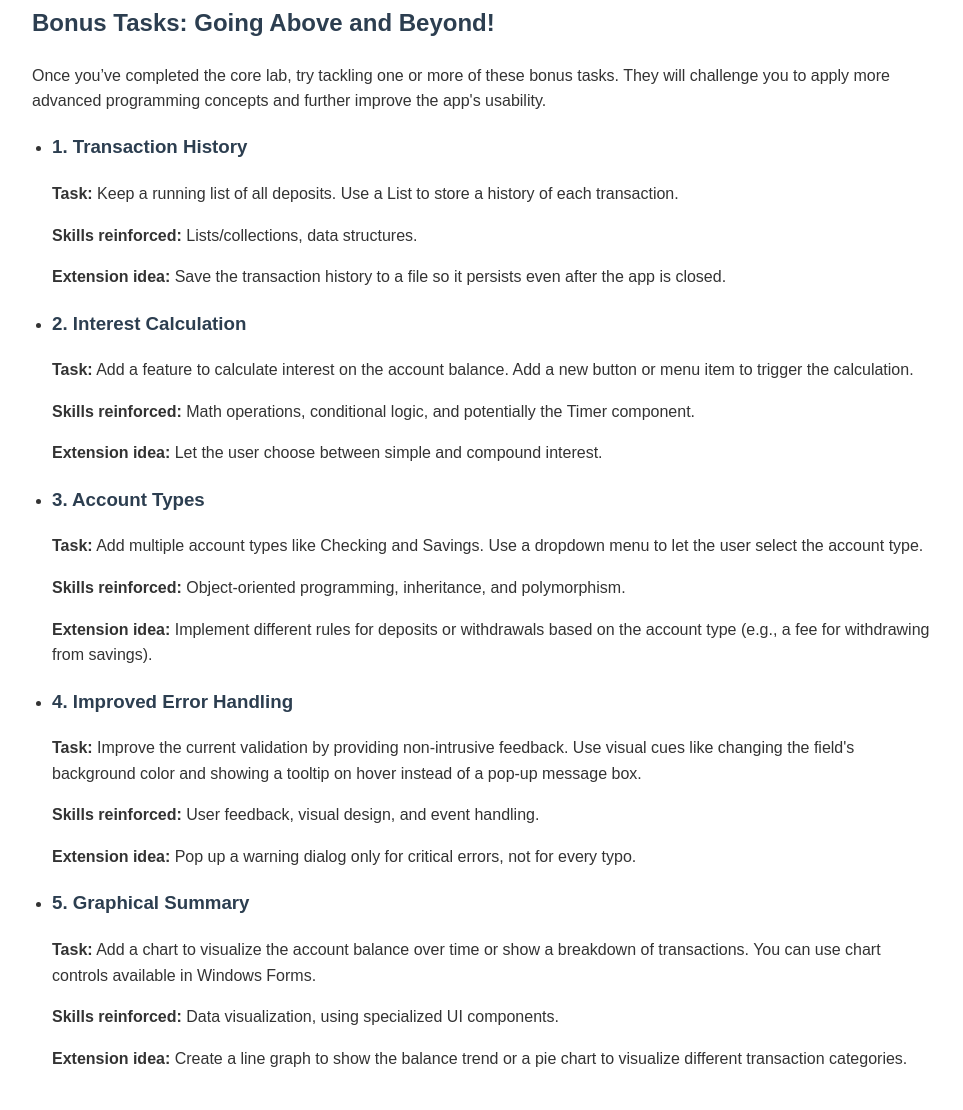
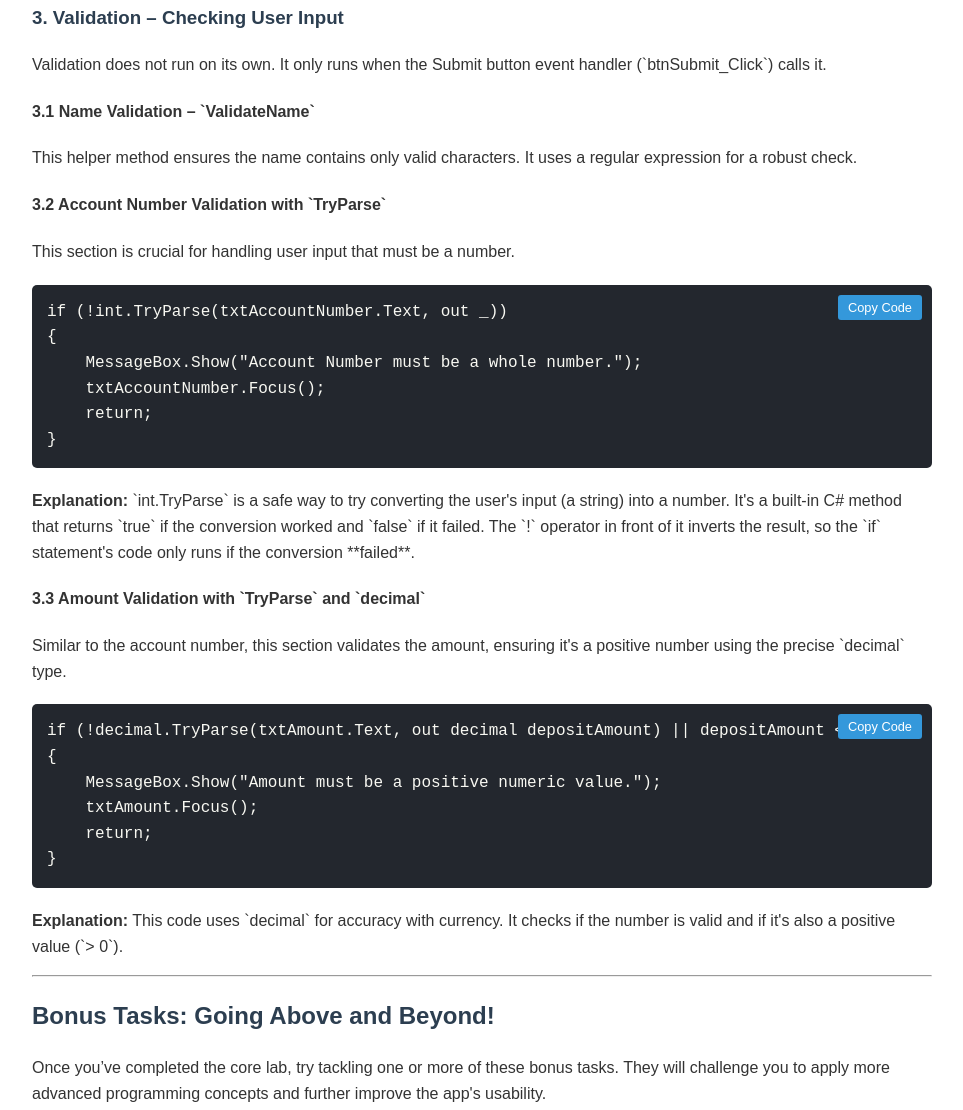
Before and after one commit to professoryounger/banktellerapp, a plain HTML site: page index.html in a window 1280 px wide. Shown: the part 3140-4250 px from the top of the page, without its empty margins (158-1121 px from the left). Drawn offline with Linux system fonts and the light colour scheme.

Commit message:
Update index.html

```diff
--- a/index.html
+++ b/index.html
@@ -187,6 +187,41 @@ private void ClearForm()
 
     <hr>
 
+    <h3 id="validation">3. Validation – Checking User Input</h3>
+    <p>Validation does not run on its own. It only runs when the Submit button event handler (`btnSubmit_Click`) calls it.</p>
+
+    <h4>3.1 Name Validation – `ValidateName`</h4>
+    <p>This helper method ensures the name contains only valid characters. It uses a regular expression for a robust check.</p>
+
+    <h4>3.2 Account Number Validation with `TryParse`</h4>
+    <p>This section is crucial for handling user input that must be a number.</p>
+    <div class="code-container">
+        <button class="copy-btn">Copy Code</button>
+        <pre><code class="language-csharp">if (!int.TryParse(txtAccountNumber.Text, out _))
+{
+    MessageBox.Show("Account Number must be a whole number.");
+    txtAccountNumber.Focus();
+    return;
+}</code></pre>
+    </div>
+    <p><strong>Explanation:</strong> `int.TryParse` is a safe way to try converting the user's input (a string) into a number. It's a built-in C# method that returns `true` if the conversion worked and `false` if it failed. The `!` operator in front of it inverts the result, so the `if` statement's code only runs if the conversion **failed**.</p>
+
+    <h4>3.3 Amount Validation with `TryParse` and `decimal`</h4>
+    <p>Similar to the account number, this section validates the amount, ensuring it's a positive number using the precise `decimal` type.</p>
+
+    <div class="code-container">
+        <button class="copy-btn">Copy Code</button>
+        <pre><code class="language-csharp">if (!decimal.TryParse(txtAmount.Text, out decimal depositAmount) || depositAmount <= 0)
+{
+    MessageBox.Show("Amount must be a positive numeric value.");
+    txtAmount.Focus();
+    return;
+}</code></pre>
+    </div>
+    <p><strong>Explanation:</strong> This code uses `decimal` for accuracy with currency. It checks if the number is valid and if it's also a positive value (`> 0`).</p>
+
+    <hr>
+
     <h2 id="bonus-tasks">Bonus Tasks: Going Above and Beyond!</h2>
     <p>Once you’ve completed the core lab, try tackling one or more of these bonus tasks. They will challenge you to apply more advanced programming concepts and further improve the app's usability.</p>
     <ul>
```
